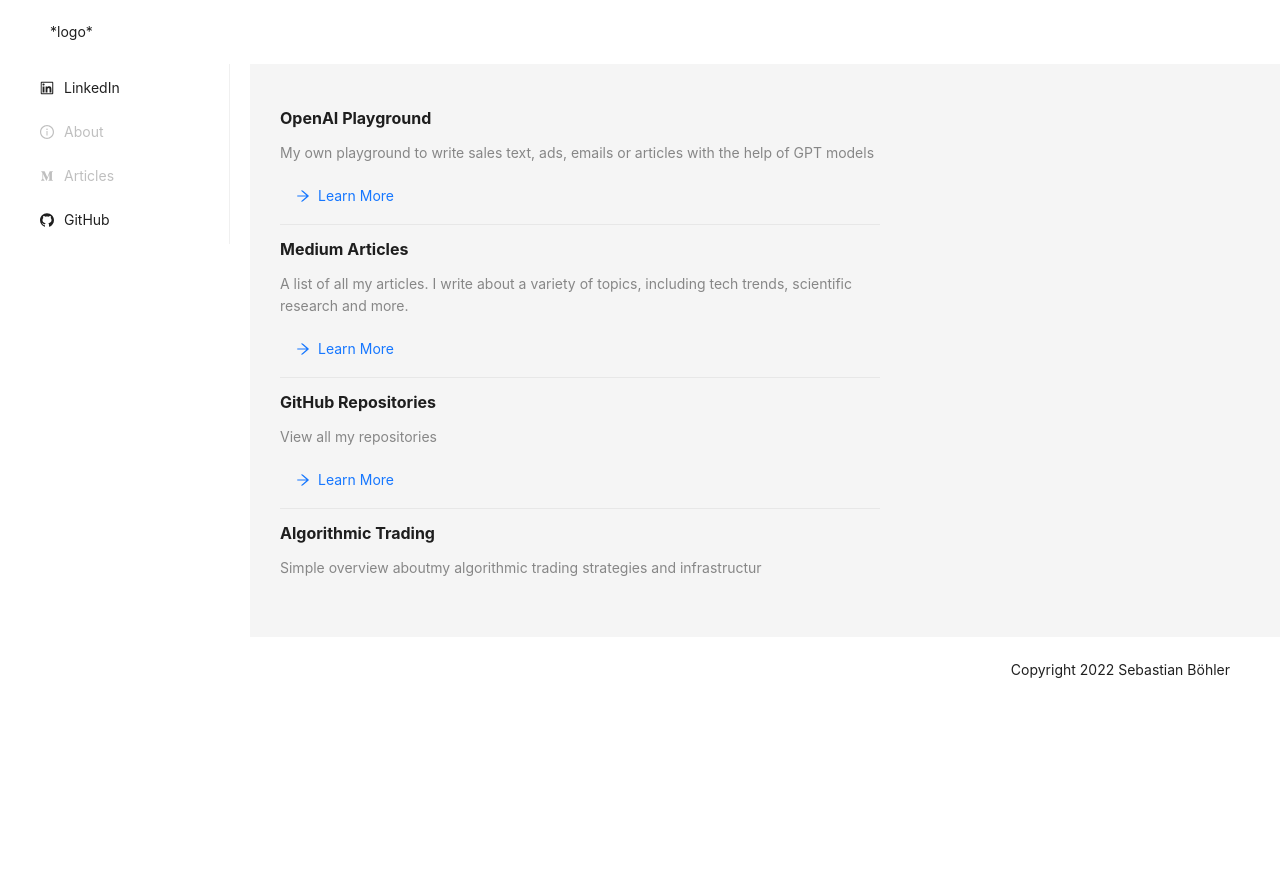
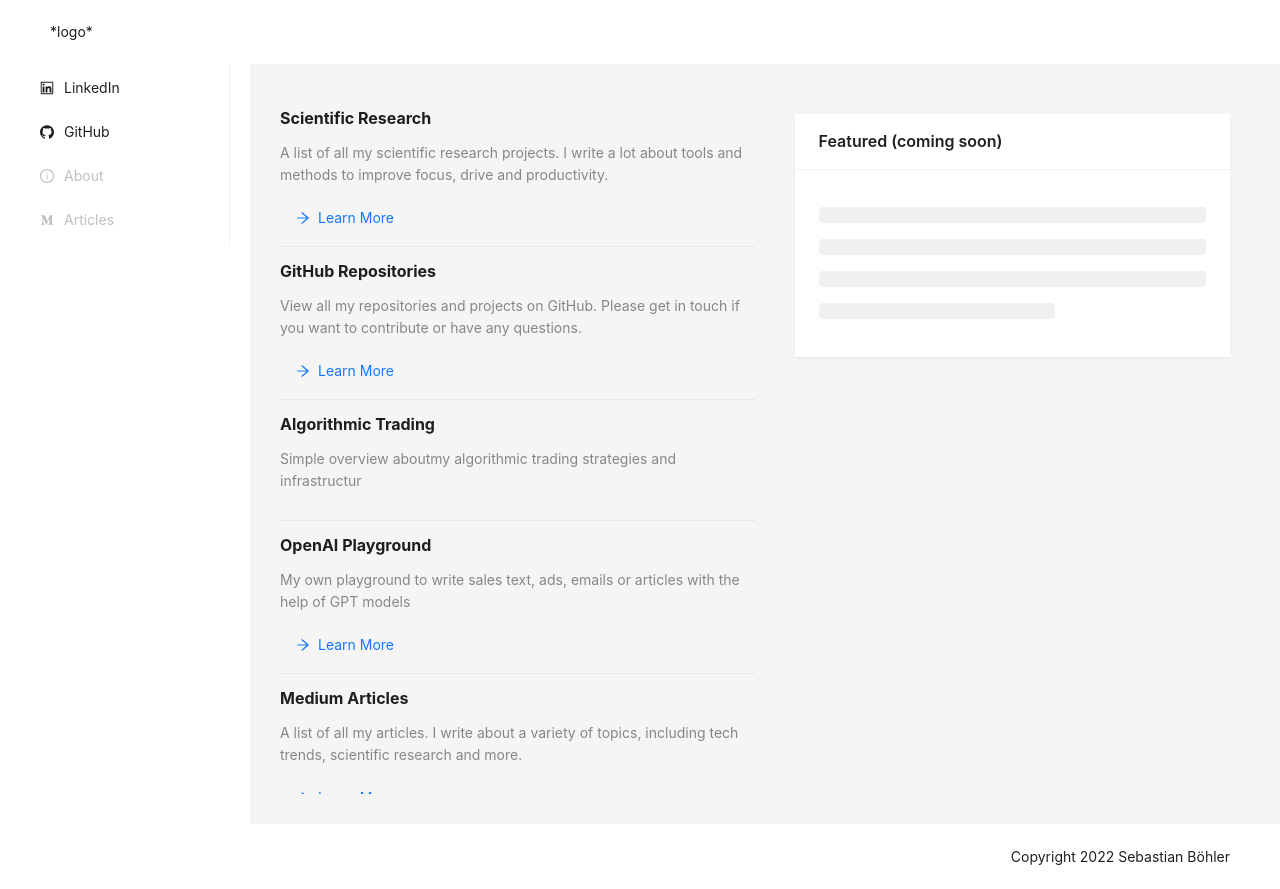
Before and after one commit to SebastianBoehler/sebastianboehler, a Next.js app: page / in a window 1280 px wide. Before the commit the page ends 800 px from the top, so only its background shows below. Built offline with nearby package versions, Linux system fonts and the light colour scheme.

Commit message:
Design changes & Research added to menu

```diff
--- a/components/main.module.css
+++ b/components/main.module.css
@@ -1,3 +1,39 @@
 .listItem:hover {
     background-color: #fff;
 }
+
+.listItem>.ant-list-item-meta-title {
+    text-transform: capitalize;
+}
+
+.list {
+    width: 50%;
+    overflow-y: scroll;
+    max-height: 700px;
+}
+
+@media screen and (max-width: 768px) {
+    .list {
+        width: 100%;
+    }
+}
+
+.mainWrapper {
+    display: flex;
+    flex-direction: row;
+    justify-content: space-between;
+    width: 100%;
+}
+
+.featured {
+    width: 50%;
+    margin-left: 20px;
+    padding: 20px;
+    border-radius: 0px;
+}
+
+.card {
+    width: 100%;
+    max-height: 40%;
+    border-radius: 0px;
+}
--- a/components/main.tsx
+++ b/components/main.tsx
@@ -1,6 +1,7 @@
-import { Button, List } from "antd"
+import { Button, Card, List, Space } from "antd"
 import { ArrowRightOutlined } from '@ant-design/icons';
-import Style from './main.module.css'
+import styles from './main.module.css'
+import config from "../hooks/config";
 
 const btn = (link: string) => {
     return <Button
@@ -11,18 +12,33 @@ const btn = (link: string) => {
     >Learn More</Button>
 }
 
-const data = [
+type field = {
+    title: string,
+    description: string,
+    link?: string,
+    rank: number
+}
+
+type props = Record<string, any>
+
+const data: field[] = [
+    {
+        title: 'Scientific Research',
+        description: 'A list of all my scientific research projects. I write a lot about tools and methods to improve focus, drive and productivity.',
+        link: '/research',
+        rank: Infinity
+    },
     {
         title: 'GitHub Repositories',
-        description: 'View all my repositories',
-        link: 'https://github.com',
+        description: 'View all my repositories and projects on GitHub. Please get in touch if you want to contribute or have any questions.',
+        link: 'https://github.com/SebastianBoehler',
         rank: 0
     },
     {
         title: 'Medium Articles',
         description: 'A list of all my articles. I write about a variety of topics, including tech trends, scientific research and more.',
         link: 'https://medium.com/@sebastianboehler',
-        rank: 1
+        rank: -Infinity
     },
     {
         title: 'Algorithmic Trading',
@@ -33,17 +49,21 @@ const data = [
         title: 'OpenAI Playground',
         link: '/playground',
         description: 'My own playground to write sales text, ads, emails or articles with the help of GPT models',
-        rank: 2
+        rank: 0
     }
 ];
 
-const component: React.FC = () => {
-    return <div>
+const component: React.FC<{ props: props }> = ({ props }: props) => {
+    const width = props.width
+    const isMobile = width < config.widthBrakePoint
+
+    return <div className={styles.mainWrapper}>
         <List
             itemLayout="vertical"
-            dataSource={data.sort((a, b) => b.rank - a.rank)}
-            renderItem={(item) => (
-                <List.Item style={{ maxWidth: '600px' }} className={Style.listItem}>
+            dataSource={data.sort((a: field, b: field) => b.rank - a.rank)}
+            className={styles.list}
+            renderItem={(item: field) => (
+                <List.Item style={{ maxWidth: '600px' }} className={styles.listItem}>
                     <List.Item.Meta
                         title={<a href={item.link || "/"}>{item.title}</a>}
                         description={item.description}
@@ -54,6 +74,17 @@ const component: React.FC = () => {
                 </List.Item>
             )}
         />
+        {!isMobile
+            ?
+            <div className={styles.featured}>
+                <Space direction="vertical" size="middle" style={{ display: 'flex' }}>
+                    <Card title="Featured (coming soon)" bordered={false} loading={true} className={styles.card}>
+                        Card content
+                    </Card>
+                </Space>
+            </div>
+            : null
+        }
     </div>
 }
 
--- a/components/menu.tsx
+++ b/components/menu.tsx
@@ -1,7 +1,8 @@
-import React, { useState } from 'react';
+import React, { useEffect, useState } from 'react';
 import { MediumOutlined, GithubOutlined, LinkedinOutlined, InfoCircleOutlined } from '@ant-design/icons';
 import { MenuProps, theme } from 'antd';
 import { Menu } from 'antd';
+import config from '../hooks/config';
 
 const items: MenuProps['items'] = [
     {
@@ -9,37 +10,48 @@ const items: MenuProps['items'] = [
             LinkedIn
         </a>,
         key: 'home',
-        icon: <LinkedinOutlined />
+        icon: <LinkedinOutlined />,
+        disabled: false,
+        rank: 0,
+        showOnMobile: true,
     },
     {
         label: 'About',
         key: 'about',
         icon: <InfoCircleOutlined />,
         disabled: true,
+        rank: 0,
+        showOnMobile: true,
     },
     {
         label: 'Articles',
         key: 'app',
         icon: <MediumOutlined />,
         disabled: true,
+        rank: 0,
+        showOnMobile: true,
     },
     {
         label: <a href="https://github.com/SebastianBoehler" target="_blank" rel="noopener noreferrer">
             GitHub
         </a>,
         key: 'github',
-        icon: <GithubOutlined />
+        icon: <GithubOutlined />,
+        disabled: false,
+        rank: 0,
+        showOnMobile: true,
     },
 ];
 
 type props = {
-    type?: 'horizontal' | 'vertical'
+    type?: 'horizontal' | 'vertical',
+    width: number
 }
 
-const MenuComponent: React.FC<props> = ({ type }: props) => {
+const MenuComponent: React.FC<props> = ({ type, width }: props) => {
     //load padding inline px style from header
-
-    const [current, setCurrent] = useState('mail');
+    const [current, setCurrent] = useState('research');
+    const isMobile = width < config.widthBrakePoint;
 
     const onClick: MenuProps['onClick'] = (e) => {
         console.log('click ', e);
@@ -51,7 +63,10 @@ const MenuComponent: React.FC<props> = ({ type }: props) => {
         selectedKeys={[current]}
         mode={type}
         style={{ margin: 'auto', width: '100%' }}
-        items={items} />;
+        items={items
+            .filter((item) => !isMobile || item.showOnMobile)
+            .sort((a, b) => b.rank - a.rank || +a.disabled - +b.disabled)
+        } />;
 };
 
 export default MenuComponent;
--- /dev/null
+++ b/hooks/config.tsx
@@ -0,0 +1,5 @@
+const config = {
+    widthBrakePoint: 768,
+}
+
+export default config
--- a/pages/_app.tsx
+++ b/pages/_app.tsx
@@ -5,11 +5,12 @@ import Menu from '../components/menu'
 import Header from '../components/header'
 import Footer from '../components/footer'
 import useWindowDimensions from '../hooks/windowDimensions'
+import config from '../hooks/config'
 
 const { Content, Sider } = Layout
 
 export default function App({ Component, pageProps }: AppProps) {
-  const { height, width } = useWindowDimensions();
+  const { width } = useWindowDimensions();
 
   return <ConfigProvider
     theme={{
@@ -19,7 +20,7 @@ export default function App({ Component, pageProps }: AppProps) {
     <Layout style={{ height: '100%' }}>
       <Header />
       <Layout>
-        {width > 768 ? <Sider
+        {width > config.widthBrakePoint ? <Sider
           breakpoint="md"
           collapsedWidth="0"
           onBreakpoint={(broken) => {
@@ -31,13 +32,13 @@ export default function App({ Component, pageProps }: AppProps) {
           style={{ backgroundColor: 'white', padding: '0 20px', }}
           width={250}
         >
-          <Menu type='vertical' />
+          <Menu type='vertical' width={width} />
         </Sider>
           :
-          <Menu type='horizontal' />
+          <Menu type='horizontal' width={width} />
         }
         <Content style={{ padding: '30px' }}>
-          <Component {...pageProps} />
+          <Component {...pageProps} props={{ width }} />
         </Content>
       </Layout>
       <Footer />
--- a/pages/api/openai/models.tsx
+++ /dev/null
@@ -1,19 +0,0 @@
-import type { NextApiRequest, NextApiResponse } from 'next'
-import { Configuration, OpenAIApi } from 'openai'
-
-const configuration = new Configuration({
-    apiKey: process.env.OPENAI_API_KEY,
-});
-const openai = new OpenAIApi(configuration);
-
-export default async function handler(
-    req: NextApiRequest,
-    res: NextApiResponse
-) {
-    const models = await openai.listModels();
-
-    const filtered = models.data.data.filter((model: any) =>
-        model.owned_by === 'openai'
-    )
-    res.status(200).json(filtered)
-}
--- a/pages/index.tsx
+++ b/pages/index.tsx
@@ -1,8 +1,7 @@
 import Main from '../components/main'
 
-export default function Home() {
-
+export default function Home({ props }: Record<string, any>) {
   return (
-    <Main />
+    <Main props={props} />
   )
 }
--- /dev/null
+++ b/pages/research/index.tsx
@@ -0,0 +1,5 @@
+export default function Research({ props }: Record<string, any>) {
+    return (
+        <></>
+    )
+}
```
